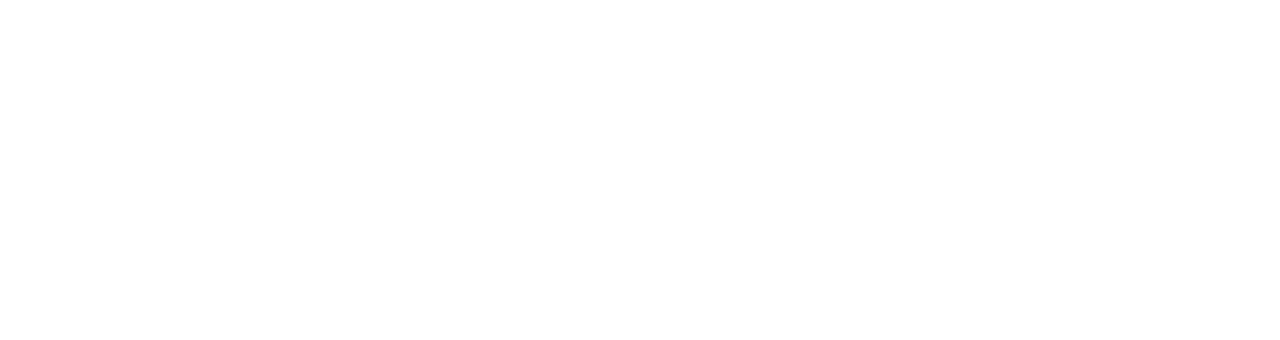
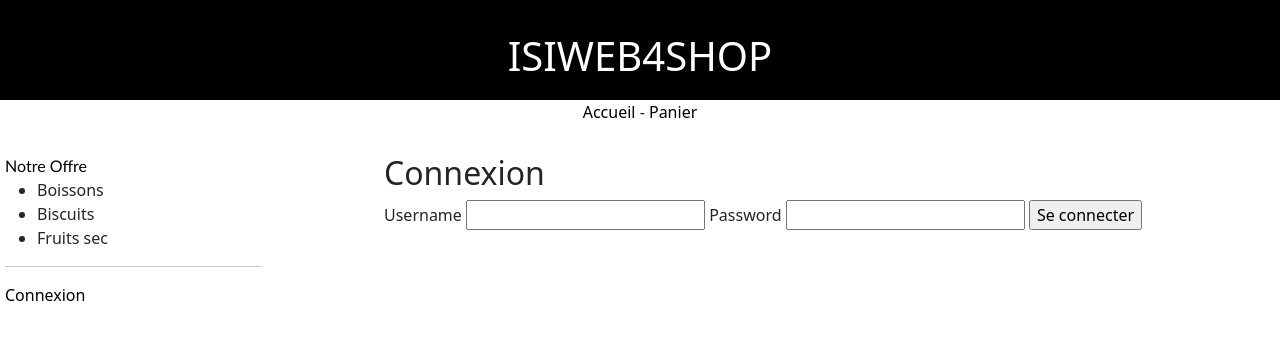
Before and after one commit to baudu69/ISIWEB4SHOP, a PHP site: page /index.php?action=connexion in a window 1280 px wide. Before the commit the part shown is empty. Shown: the top 340 px of the page. Run offline with PHP 8.4, Linux system fonts and the light colour scheme.

Commit message:
form connexion

```diff
--- a/Controller/controller.php
+++ b/Controller/controller.php
@@ -3,6 +3,10 @@
         render('accueil.php');
     }
 
+    function getPageConnexion() {
+        render('connexion.php');
+    }
+
     function render($page) {
         require ('vue/layouts/master.php');
     }
--- a/index.php
+++ b/index.php
@@ -9,6 +9,9 @@
         case 'accueil':
             getAccueil();
             break;
+        case 'connexion':
+            getPageConnexion();
+            break;
 
     }
 }
--- /dev/null
+++ b/vue/connexion.php
@@ -0,0 +1,8 @@
+<h2>Connexion</h2>
+<form method="post" action="?action=postConnection">
+    <label for="username">Username</label>
+    <input type="text" name="username" id="username"/>
+    <label for="password">Password</label>
+    <input type="password" name="password" id="password" />
+    <input type="submit" value="Se connecter" />
+</form>
--- a/vue/layouts/master.php
+++ b/vue/layouts/master.php
@@ -14,7 +14,7 @@
     ISIWEB4SHOP
 </div>
 <div class="laNavbar">
-    <a class="linkNoStyle" href="">Accueil</a>
+    <a class="linkNoStyle" href="?action=accueil">Accueil</a>
     -
     <a class="linkNoStyle" href="">Panier</a>
 </div>
@@ -32,7 +32,7 @@
         $username=$_SESSION['username'];
         echo "Bonjour <b>$username</b> [<a class='linkNoStyle' href='#'>Logout</a>]";
     } else {
-        echo "<a class='linkNoStyle' href='#'>Connexion</a>";
+        echo "<a class='linkNoStyle' href='?action=connexion'>Connexion</a>";
     }
     ?>
 </div>
```
